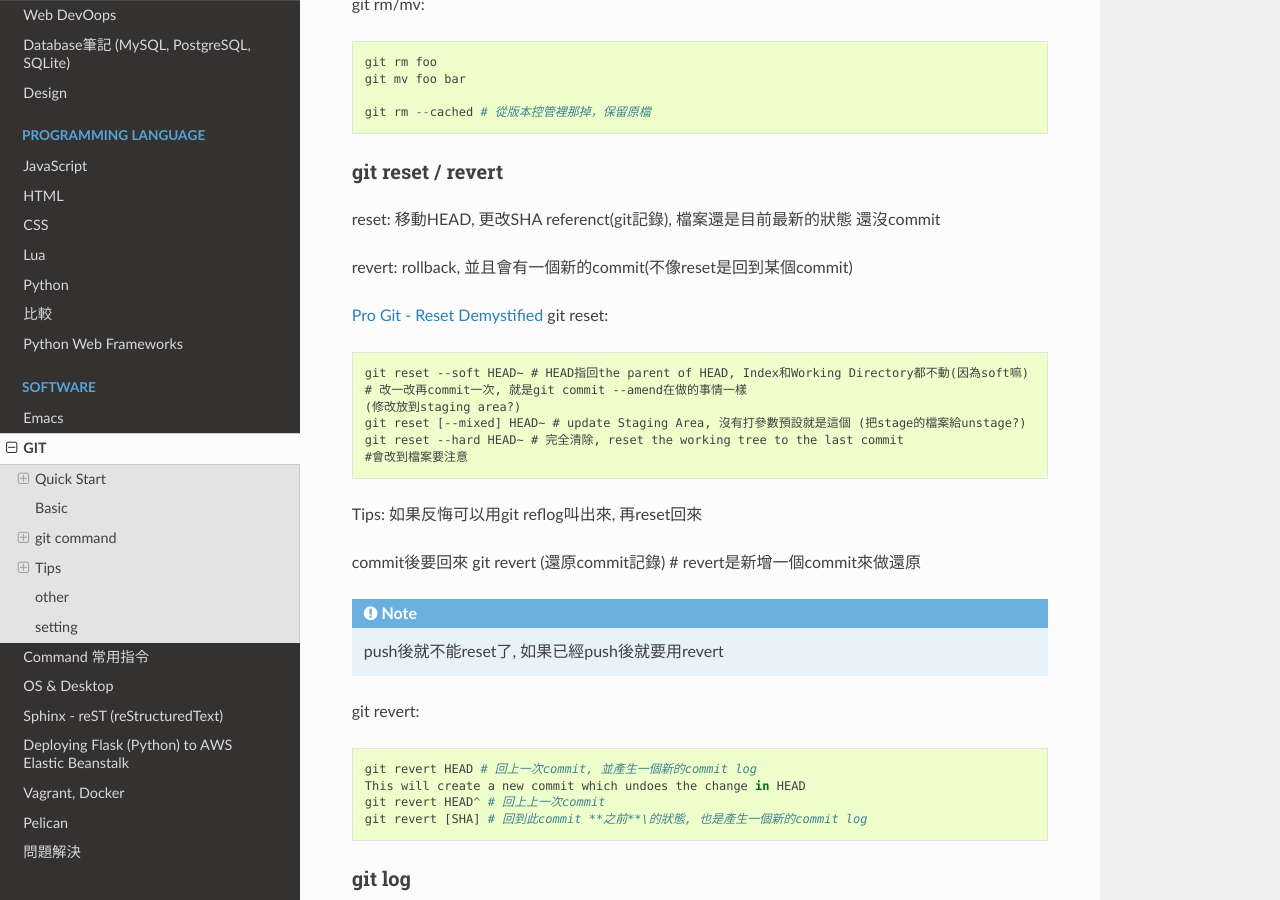
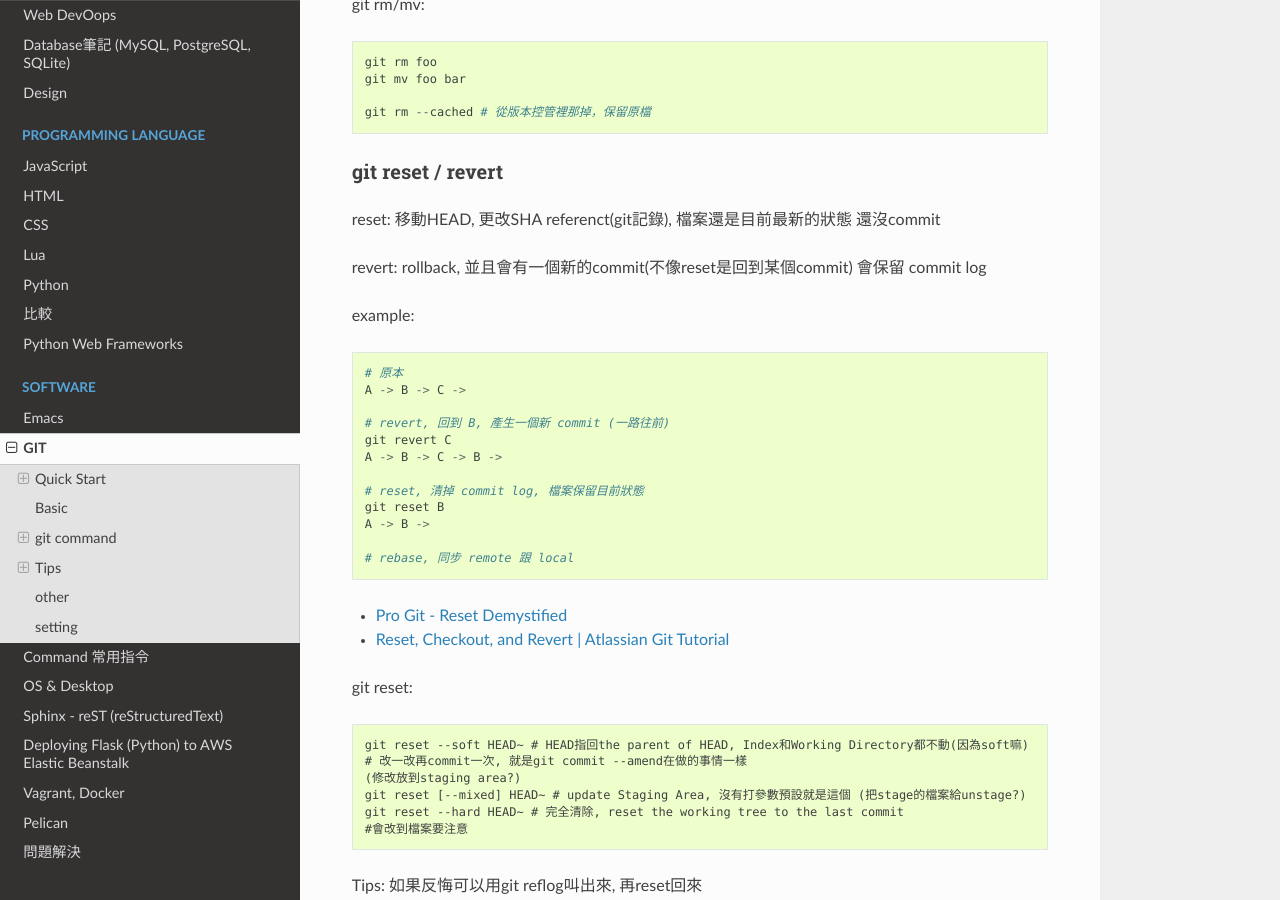
Before and after one commit to moogoo78/comp.suhen.org, a Sphinx documentation site: the page built from docs/source/soft/git.rst, in a window 1280 px wide and 900 px high, scrolled down 1686 px. Built offline with Sphinx 7.4.7 and the Read the Docs theme 2.0.0, drawn with Linux system fonts in a browser that asks for light colours.

Commit message:
edited source; git push

```diff
--- a/docs/source/soft/git.rst
+++ b/docs/source/soft/git.rst
@@ -77,12 +77,32 @@ git rm/mv::
 
 git reset / revert
 ---------------------
+
+
 reset: 移動HEAD, 更改SHA referenct(git記錄), 檔案還是目前最新的狀態
 還沒commit
 
-revert: rollback, 並且會有一個新的commit(不像reset是回到某個commit)
+revert: rollback, 並且會有一個新的commit(不像reset是回到某個commit) 會保留 commit log
 
-`Pro Git - Reset Demystified <http://progit.org/2011/07/11/reset.html>`__
+example::
+
+  # 原本
+  A -> B -> C ->
+
+  # revert, 回到 B, 產生一個新 commit (一路往前)
+  git revert C
+  A -> B -> C -> B ->
+
+  # reset, 清掉 commit log, 檔案保留目前狀態
+  git reset B
+  A -> B ->
+
+  # rebase, 同步 remote 跟 local
+
+
+* `Pro Git - Reset Demystified <http://progit.org/2011/07/11/reset.html>`__
+* `Reset, Checkout, and Revert | Atlassian Git Tutorial <https://www.atlassian.com/git/tutorials/resetting-checking-out-and-reverting>`__
+
 git reset::
 
     git reset --soft HEAD~ # HEAD指回the parent of HEAD, Index和Working Directory都不動(因為soft嘛)
```
